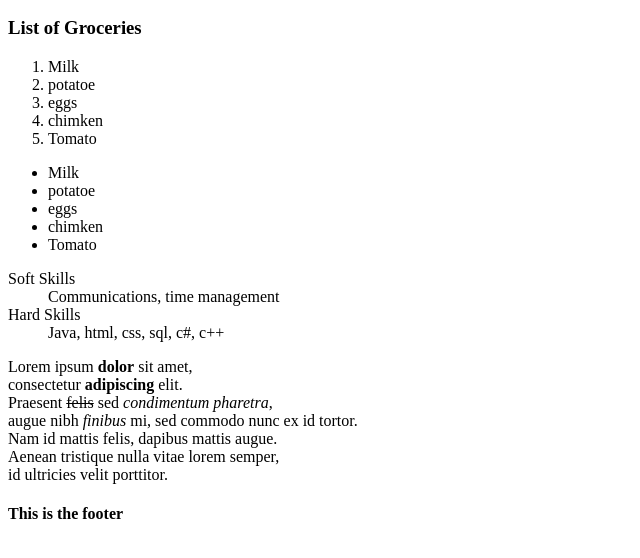
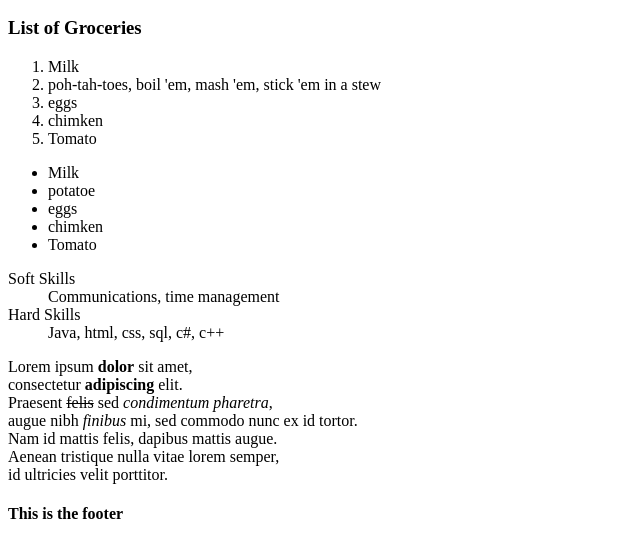
Before and after one commit to Ricardo199/webdesign, a plain HTML site: page index.html in a window 1280 px wide. Shown: the part 110-668 px from the top of the page, without its empty margins (0-640 px from the left). Drawn offline with Linux system fonts and the light colour scheme.

Commit message:
Samwise Gamgee

```diff
--- a/index.html
+++ b/index.html
@@ -20,7 +20,7 @@
                     Milk
                 </li>
                 <li>
-                    potatoe
+                    poh-tah-toes, boil 'em, mash 'em, stick 'em in a stew
                 </li>
                 <li>
                     eggs
```
